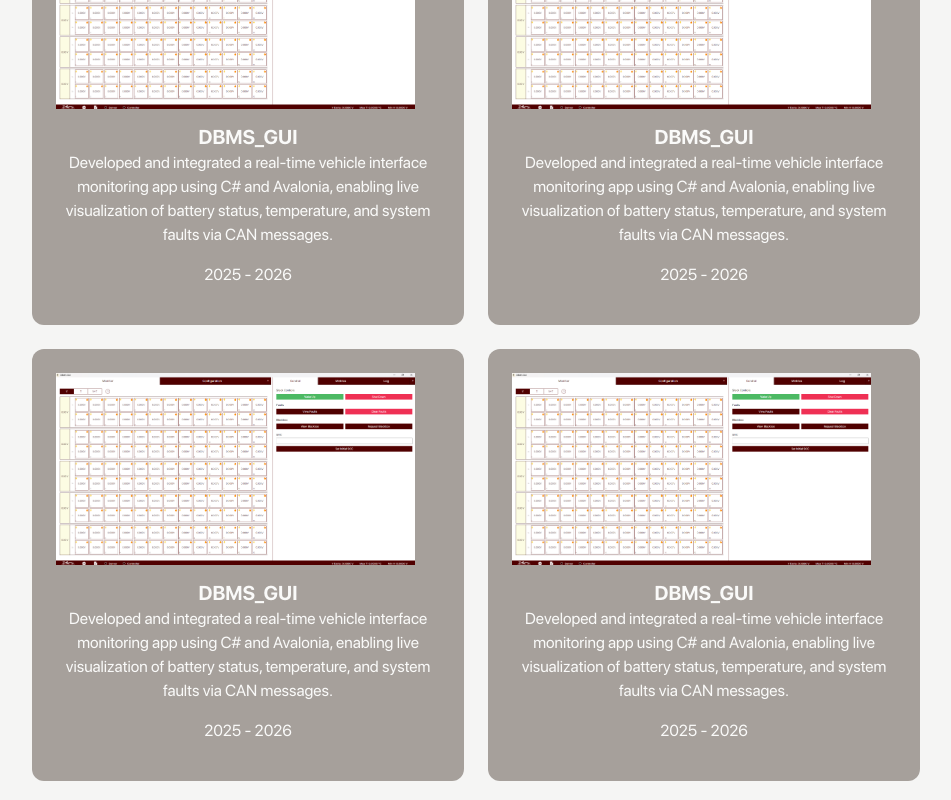
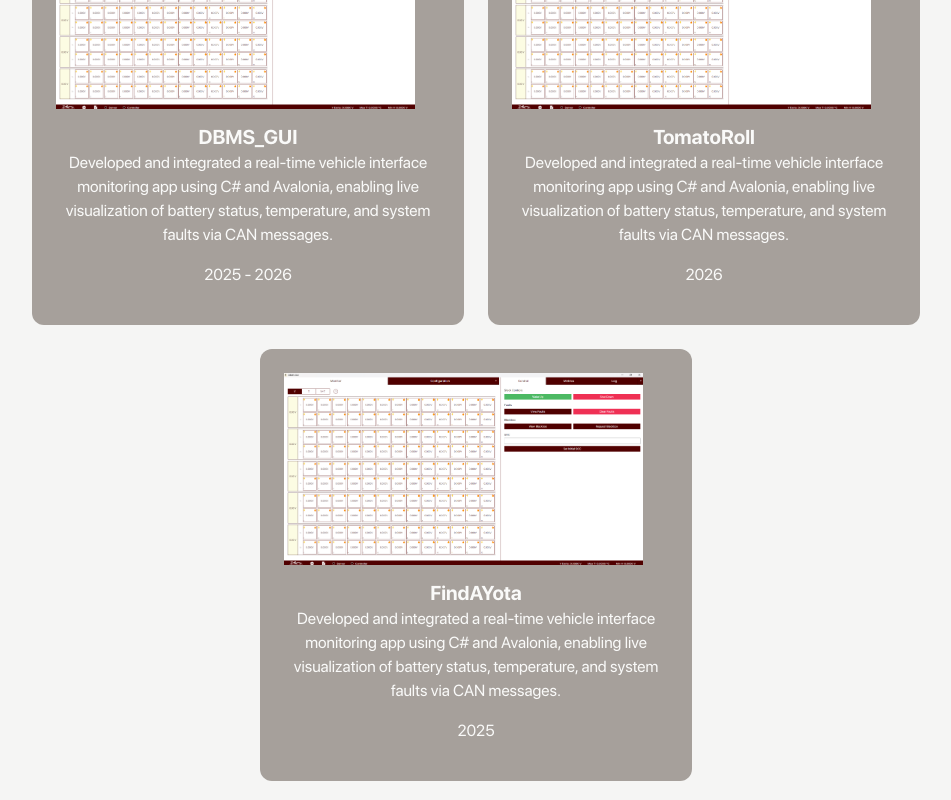
Before and after one commit to tristanaujong/personal-website1, a React (Vite) app in the folder my-app/: page / in a window 1280 px wide. Shown: the part 2940-3740 px from the top of the page, without its empty margins (164-1115 px from the left). Built offline with nearby package versions, Linux system fonts and the light colour scheme; a web font is replaced by a local one.

Commit message:
modified cards

```diff
--- a/my-app/src/components/Projects.jsx
+++ b/my-app/src/components/Projects.jsx
@@ -96,7 +96,7 @@ const Projects = () => {
 
   const cards = [
     {
-        id: "dbms-gui-1",
+        id: "dbms-gui",
         title: "DBMS_GUI",
         description: "Developed and integrated a real-time vehicle interface monitoring app using C# and Avalonia, enabling live visualization of battery status, temperature, and system faults via CAN messages. ",
         img: dbmsguiCover,
@@ -104,35 +104,19 @@ const Projects = () => {
         hoverColor: "#510000"
     },
     {
-        id: "dbms-gui-2",
-        title: "DBMS_GUI",
+        id: "tomatoroll",
+        title: "TomatoRoll",
         description: "Developed and integrated a real-time vehicle interface monitoring app using C# and Avalonia, enabling live visualization of battery status, temperature, and system faults via CAN messages. ",
         img: dbmsguiCover,
-        year: "2025 - 2026",
+        year: "2026",
         hoverColor: "#510000"
     },
     {
-        id: "dbms-gui-3",
-        title: "DBMS_GUI",
+        id: "findayota",
+        title: "FindAYota",
         description: "Developed and integrated a real-time vehicle interface monitoring app using C# and Avalonia, enabling live visualization of battery status, temperature, and system faults via CAN messages. ",
         img: dbmsguiCover,
-        year: "2025 - 2026",
-        hoverColor: "#510000"
-    },
-    {
-        id: "dbms-gui-4",
-        title: "DBMS_GUI",
-        description: "Developed and integrated a real-time vehicle interface monitoring app using C# and Avalonia, enabling live visualization of battery status, temperature, and system faults via CAN messages. ",
-        img: dbmsguiCover,
-        year: "2025 - 2026",
-        hoverColor: "#510000"
-    },
-    {
-        id: "dbms-gui-5",
-        title: "DBMS_GUI",
-        description: "Developed and integrated a real-time vehicle interface monitoring app using C# and Avalonia, enabling live visualization of battery status, temperature, and system faults via CAN messages. ",
-        img: dbmsguiCover,
-        year: "2025 - 2026",
+        year: "2025",
         hoverColor: "#510000"
     }
   ]
```
